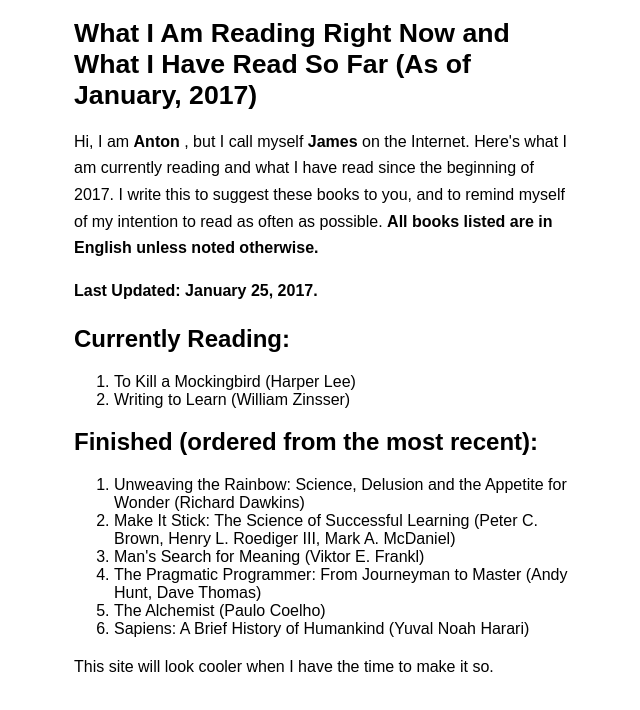
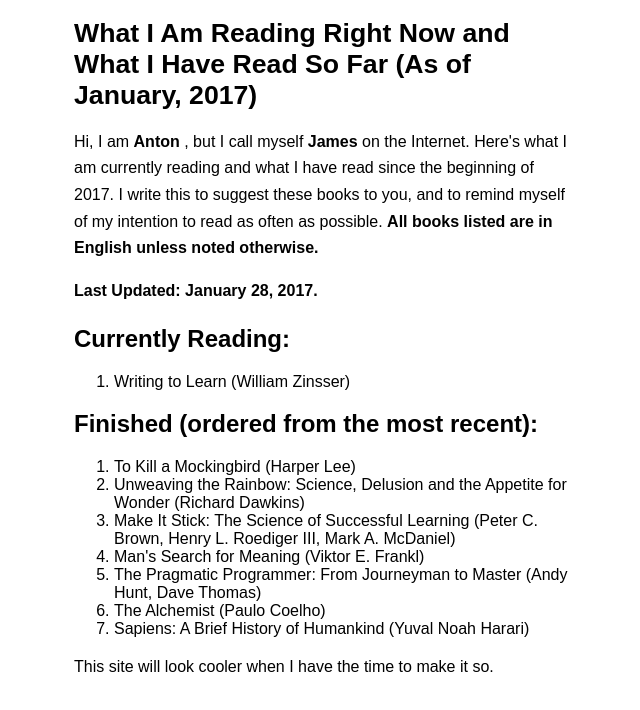
Before and after one commit to atomicbomber-git/reading_list, a plain HTML site: page index.html in a window 1280 px wide. Shown: the whole page, without its empty margins (316-956 px from the left). Drawn offline with Linux system fonts and the light colour scheme.

Commit message:
Updated the list

```diff
--- a/index.html
+++ b/index.html
@@ -29,16 +29,16 @@
              and to remind myself of my intention to read as often as possible. <strong> All books listed are in English unless noted otherwise. </strong>
         </p>
 
-        <p> <strong> Last Updated: January 25, 2017. </strong> </p>
+        <p> <strong> Last Updated: January 28, 2017. </strong> </p>
 
         <h2> Currently Reading: </h2>
 		<ol>
-			<li> To Kill a Mockingbird (Harper Lee) </li>
 			<li> Writing to Learn (William Zinsser) </li>
 		</ol>
 
         <h2> Finished (ordered from the most recent): </h2>
         <ol>
+			<li> To Kill a Mockingbird (Harper Lee) </li>
 			<li> Unweaving the Rainbow: Science, Delusion and the Appetite for Wonder (Richard Dawkins) </li>
             <li> Make It Stick: The Science of Successful Learning (Peter C. Brown, Henry L. Roediger III, Mark A. McDaniel) </li>
             <li> Man's Search for Meaning (Viktor E. Frankl) </li>
```
